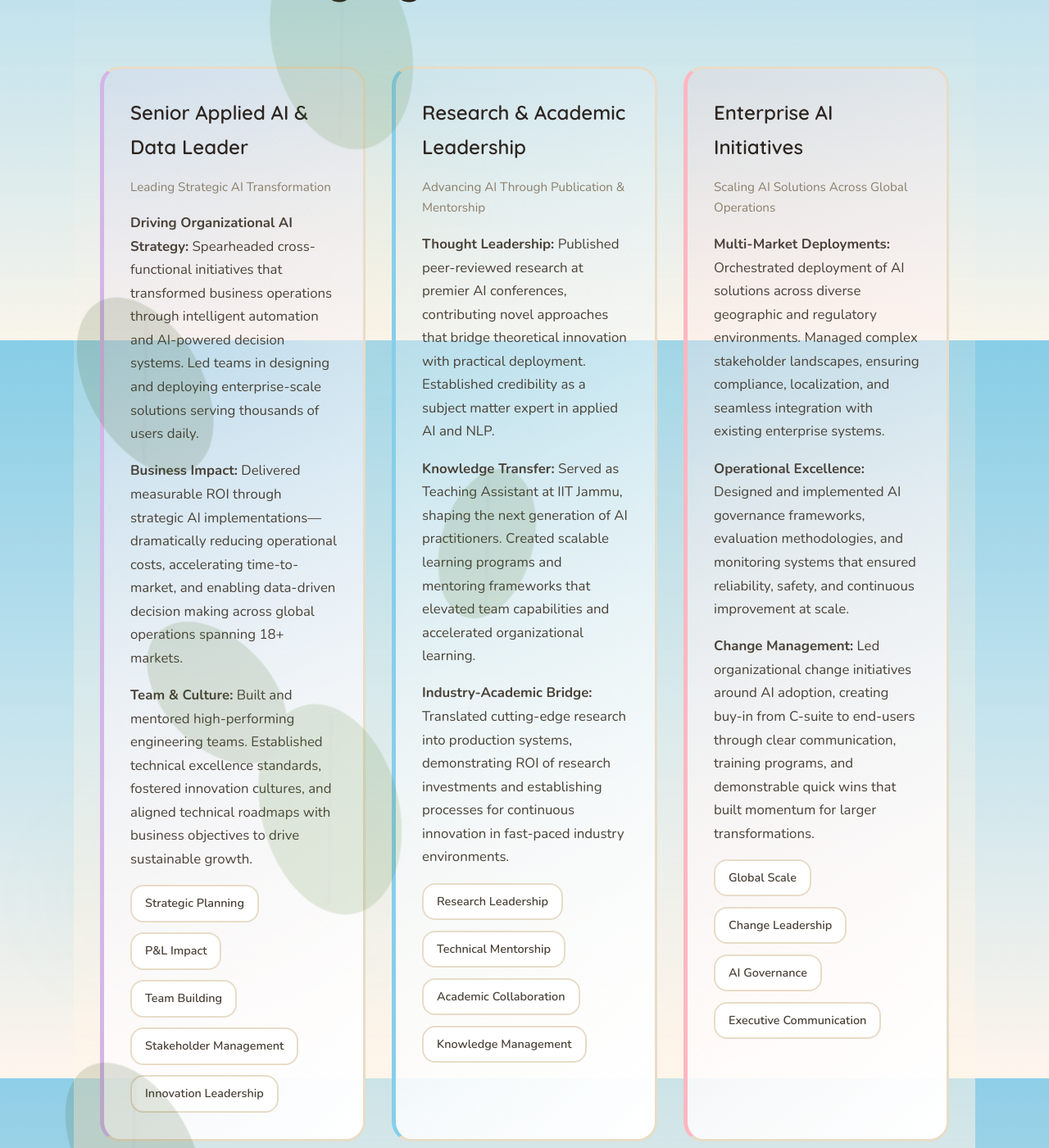
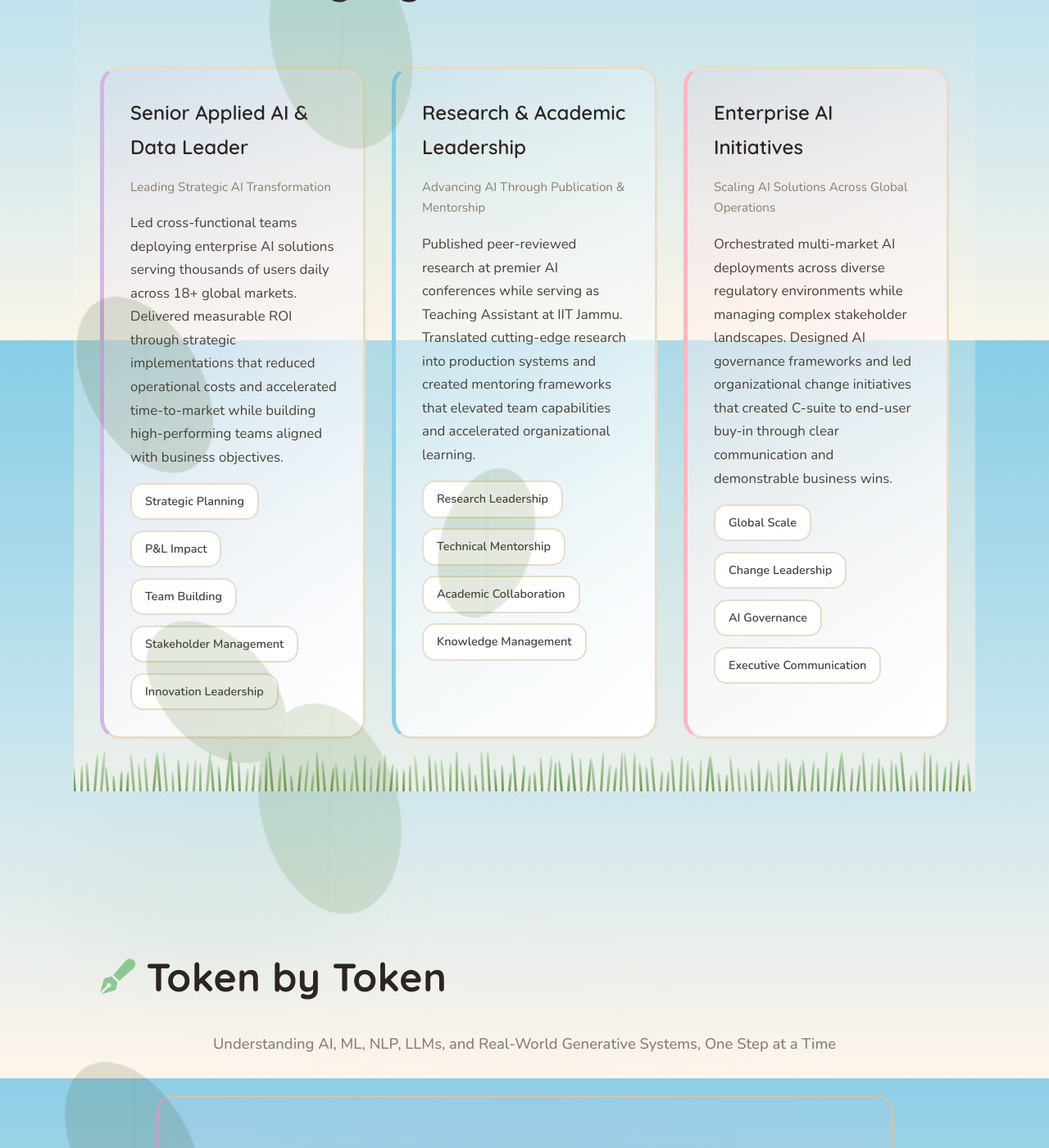
Before and after one commit to mayank1101/mayank1101.github.io, a Jekyll site: the page built from index.html, in a window 1280 px wide and 1400 px high, scrolled down 2285 px. Shown: the whole window at 82% size. Built offline with Jekyll 4.4.1, drawn with Linux system fonts in a browser that asks for light colours.

Commit message:
shortened career highlight section

```diff
--- a/index.html
+++ b/index.html
@@ -102,19 +102,9 @@ description: Mayank Sharma - AI/ML Engineering Leader. Driving strategic AI init
                 <p class="muted">Leading Strategic AI Transformation</p>
             </div>
             <p>
-                <strong>Driving Organizational AI Strategy:</strong> Spearheaded cross-functional initiatives that transformed
-                business operations through intelligent automation and AI-powered decision systems. Led teams in designing
-                and deploying enterprise-scale solutions serving thousands of users daily.
-            </p>
-            <p>
-                <strong>Business Impact:</strong> Delivered measurable ROI through strategic AI implementations—dramatically
-                reducing operational costs, accelerating time-to-market, and enabling data-driven decision making across
-                global operations spanning 18+ markets.
-            </p>
-            <p>
-                <strong>Team & Culture:</strong> Built and mentored high-performing engineering teams. Established
-                technical excellence standards, fostered innovation cultures, and aligned technical roadmaps with
-                business objectives to drive sustainable growth.
+                Led cross-functional teams deploying enterprise AI solutions serving thousands of users daily across
+                18+ global markets. Delivered measurable ROI through strategic implementations that reduced operational
+                costs and accelerated time-to-market while building high-performing teams aligned with business objectives.
             </p>
             <div class="skill-tags" style="margin-top: 1rem;">
                 <span>Strategic Planning</span>
@@ -131,19 +121,9 @@ description: Mayank Sharma - AI/ML Engineering Leader. Driving strategic AI init
                 <p class="muted">Advancing AI Through Publication & Mentorship</p>
             </div>
             <p>
-                <strong>Thought Leadership:</strong> Published peer-reviewed research at premier AI conferences,
-                contributing novel approaches that bridge theoretical innovation with practical deployment.
-                Established credibility as a subject matter expert in applied AI and NLP.
-            </p>
-            <p>
-                <strong>Knowledge Transfer:</strong> Served as Teaching Assistant at IIT Jammu, shaping the next
-                generation of AI practitioners. Created scalable learning programs and mentoring frameworks that
-                elevated team capabilities and accelerated organizational learning.
-            </p>
-            <p>
-                <strong>Industry-Academic Bridge:</strong> Translated cutting-edge research into production systems,
-                demonstrating ROI of research investments and establishing processes for continuous innovation in
-                fast-paced industry environments.
+                Published peer-reviewed research at premier AI conferences while serving as Teaching Assistant at IIT Jammu.
+                Translated cutting-edge research into production systems and created mentoring frameworks that elevated
+                team capabilities and accelerated organizational learning.
             </p>
             <div class="skill-tags" style="margin-top: 1rem;">
                 <span>Research Leadership</span>
@@ -159,18 +139,9 @@ description: Mayank Sharma - AI/ML Engineering Leader. Driving strategic AI init
                 <p class="muted">Scaling AI Solutions Across Global Operations</p>
             </div>
             <p>
-                <strong>Multi-Market Deployments:</strong> Orchestrated deployment of AI solutions across diverse
-                geographic and regulatory environments. Managed complex stakeholder landscapes, ensuring compliance,
-                localization, and seamless integration with existing enterprise systems.
-            </p>
-            <p>
-                <strong>Operational Excellence:</strong> Designed and implemented AI governance frameworks, evaluation
-                methodologies, and monitoring systems that ensured reliability, safety, and continuous improvement at scale.
-            </p>
-            <p>
-                <strong>Change Management:</strong> Led organizational change initiatives around AI adoption, creating
-                buy-in from C-suite to end-users through clear communication, training programs, and demonstrable
-                quick wins that built momentum for larger transformations.
+                Orchestrated multi-market AI deployments across diverse regulatory environments while managing complex
+                stakeholder landscapes. Designed AI governance frameworks and led organizational change initiatives that
+                created C-suite to end-user buy-in through clear communication and demonstrable business wins.
             </p>
             <div class="skill-tags" style="margin-top: 1rem;">
                 <span>Global Scale</span>
```
